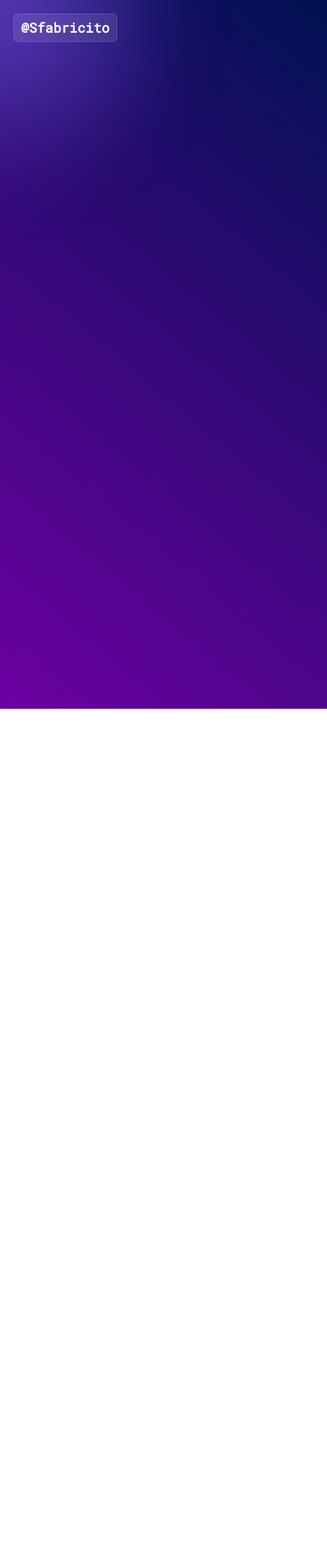
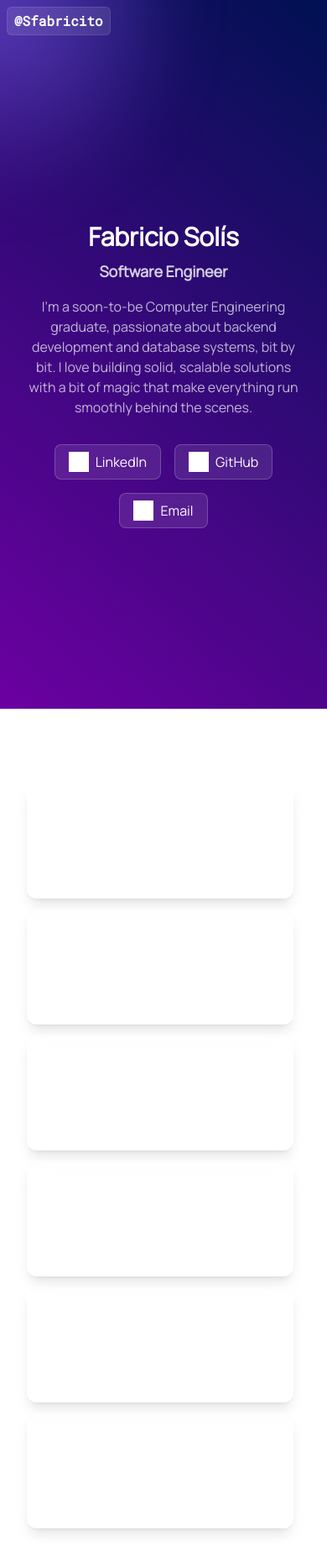
Before and after one commit to sfabricito/Website, a Nuxt app: page / in a window 390 px wide. Shown: the top 1866 px of the page at 84% size. Built offline with nearby package versions, Linux system fonts and the light colour scheme; grey boxes are pictures that could not be loaded.

Commit message:
fix: Height gap before hero section

```diff
--- a/app/pages/index.vue
+++ b/app/pages/index.vue
@@ -2,15 +2,15 @@
 <template>
   <main class="relative">
     <!-- Navigation Bar with high z-index to stay above everything -->
-    <nav class="fixed top-0 left-0 right-0 z-50 p-4">
+    <nav class="fixed top-0 left-0 right-0 z-50 p-2 lg:p-4">
       <NavBar />
     </nav>
 
-    <!-- Scroll container to enable scrolling -->
-    <div class="h-[200vh]"></div>
+    <!-- Scroll container to enable scrolling - only on desktop -->
+    <div class="hidden lg:block lg:h-[200vh]"></div>
 
-    <!-- Hero Section - Full viewport height with scroll transition -->
-    <section ref="heroSection" class="hero-section flex flex-col items-center justify-center min-h-screen px-4 py-6 lg:py-12 mx-auto max-w-xl text-center relative transition-all duration-1000 ease-out">
+    <!-- Hero Section - Full viewport height with scroll transition on desktop, normal flow on mobile -->
+    <section ref="heroSection" class="hero-section flex flex-col items-center justify-center min-h-screen px-4 py-6 lg:py-12 mx-auto max-w-xl text-center relative transition-all duration-1000 ease-out lg:fixed lg:top-0 lg:left-0 lg:right-0 lg:z-10">
       <h1 class="text-3xl sm:text-4xl md:text-5xl font-extrabold text-white mb-2 leading-tight">
         Fabricio Solís
       </h1>
@@ -46,8 +46,8 @@
       </div>
     </section>
 
-    <!-- About Section - Slides up to replace hero -->
-    <section ref="aboutSection" id="about" class="about-section h-screen px-4 pt-16 pb-8 mx-auto max-w-6xl transition-all duration-1000 ease-out fixed top-0 left-0 right-0 z-10 overflow-y-auto lg:overflow-hidden">
+    <!-- About Section - Slides up to replace hero on desktop, flows naturally on mobile -->
+    <section ref="aboutSection" id="about" class="about-section h-screen lg:fixed lg:top-0 lg:left-0 lg:right-0 lg:z-10 px-4 pt-16 lg:pt-16 pb-8 mx-auto max-w-6xl transition-all duration-1000 ease-out overflow-y-auto lg:overflow-hidden">
 
       <!-- Two Column Layout: Experience and Projects with individual scrolling -->
       <div class="grid grid-cols-1 lg:grid-cols-2 gap-6 h-auto lg:h-[calc(100vh-8rem)] min-h-full">
@@ -339,12 +339,15 @@ onUnmounted(() => {
 </script>
 
 <style scoped>
+/* Desktop: Fixed positioning for scroll animations */
+@media (min-width: 1024px) {
   .hero-section {
     position: fixed;
     top: 0;
     left: 0;
     right: 0;
     z-index: 10;
+  }
 }
 
 .about-section {
@@ -444,16 +447,26 @@ onUnmounted(() => {
 
 /* Mobile-specific animations and layout adjustments */
 @media (max-width: 1024px) {
-  /* Mobile: Make about section relative and scrollable */
+  /* Mobile: Make hero section normal block element */
+  .hero-section {
+    position: relative !important;
+    transform: none !important;
+    opacity: 1 !important;
+    min-height: 100vh !important;
+    padding-top: 3rem !important; /* Reduced from 4rem */
+    padding-bottom: 2rem !important;
+  }
+
+  /* Mobile: Make about section flow naturally after hero */
   .about-section {
     position: relative !important;
     transform: none !important;
     opacity: 1 !important;
-    margin-top: 0;
+    margin-top: 0 !important;
     height: auto !important;
     min-height: 100vh;
     overflow-y: visible !important;
-    padding-top: 6rem !important; /* Reduced from 4rem to minimize gap */
+    padding-top: 2rem !important;
   }
 
   /* Mobile: Show content immediately */
@@ -479,15 +492,7 @@ onUnmounted(() => {
     flex: none;
   }
 
-  /* Mobile: Hero section as normal block element */
-  .hero-section {
-    position: relative !important;
-    transform: none !important;
-    opacity: 1 !important;
-    padding-bottom: 2rem !important; /* Reduce gap between hero and about */
-  }
-
-  /* Mobile: Reduce title margins */
+  /* Mobile: Reduce title margins for tighter spacing */
   .hero-section h1 {
     margin-bottom: 0.5rem !important;
   }
@@ -500,14 +505,7 @@ onUnmounted(() => {
     margin-bottom: 1.5rem !important;
   }
 
-  /* Mobile: Optimize hero section height */
-  .hero-section {
-    min-height: 80vh !important;
-    padding-top: 4rem !important;
-    padding-bottom: 1rem !important;
-  }
-
-  /* Mobile: Hide scroll indicator on mobile */
+  /* Mobile: Hide scroll indicator */
   .hero-section .animate-bounce {
     display: none !important;
   }
--- a/package.json
+++ b/package.json
@@ -4,7 +4,7 @@
   "type": "module",
   "scripts": {
     "build": "nuxt build",
-    "dev": "nuxt dev",
+    "dev": "nuxt dev --host",
     "generate": "nuxt generate",
     "generate:local": "NUXT_APP_BASE_URL=/ npm run generate",
     "preview": "nuxt preview",
```
Lines whose indentation alone changed are shown as unchanged.
